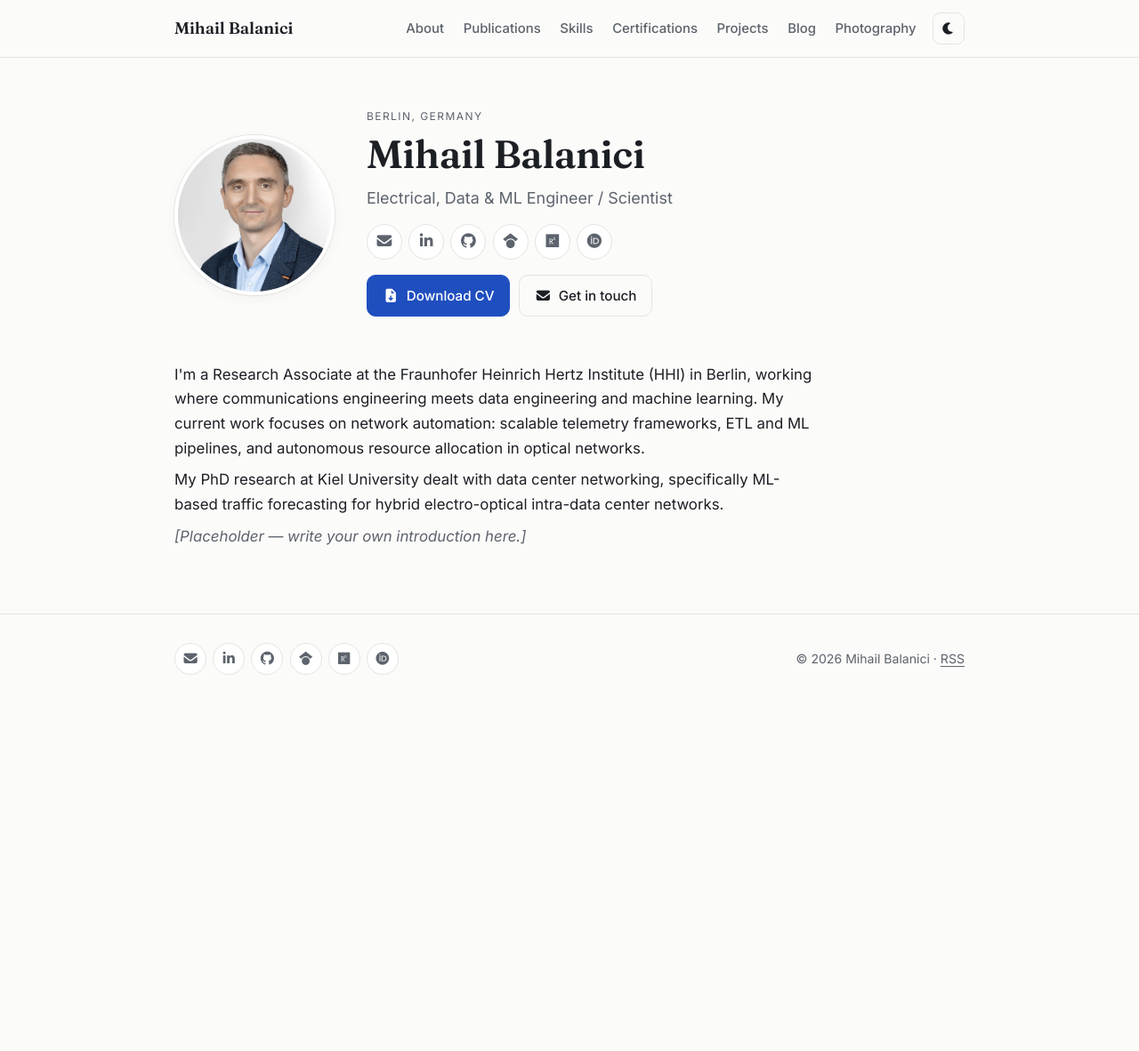
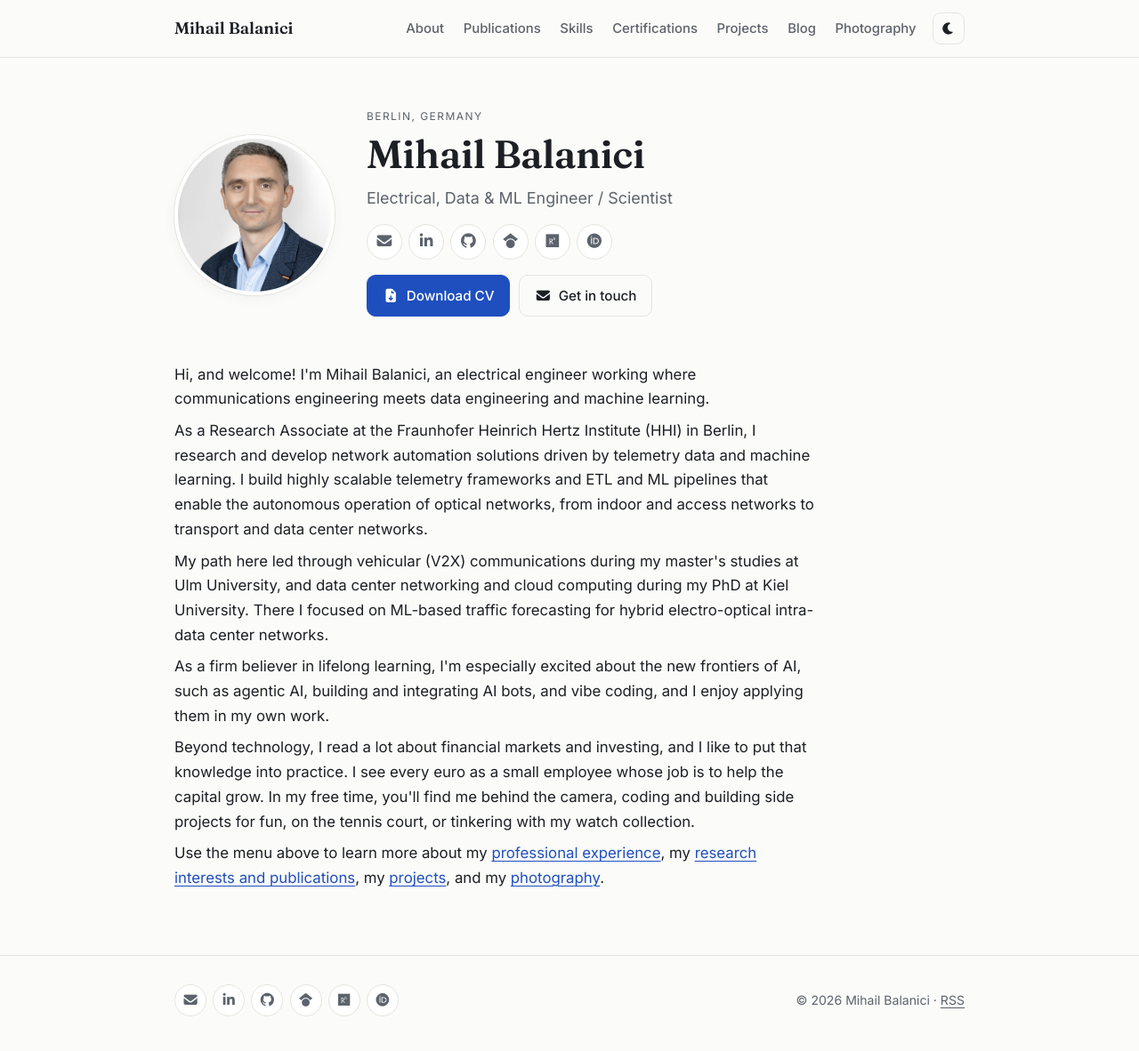
Before and after one commit to mihailbalanici/mihailbalanici.github.io, a Jekyll site: the page built from index.html, in a window 1280 px wide and 1183 px high. Shown: the whole window at 89% size. Built offline with Jekyll 4.4.1, drawn with Linux system fonts in a browser that asks for light colours.

Commit message:
Updates on the Home Page within index.html

```diff
--- a/index.html
+++ b/index.html
@@ -17,13 +17,37 @@ title: Home
 </section>
 
 <section class="about prose">
-  <!-- ✏️ Replace this placeholder with the text you write about yourself. -->
   <p>
-    I'm a Research Associate at the Fraunhofer Heinrich Hertz Institute (HHI) in Berlin, working where communications engineering meets data engineering and machine learning.
-    My current work focuses on network automation: scalable telemetry frameworks, ETL and ML pipelines, and autonomous resource allocation in optical networks.
+    Hi, and welcome! I'm Mihail Balanici, an electrical engineer working where communications
+    engineering meets data engineering and machine learning.
   </p>
   <p>
-    My PhD research at Kiel University dealt with data center networking, specifically ML-based traffic forecasting for hybrid electro-optical intra-data center networks.
+    As a Research Associate at the Fraunhofer Heinrich Hertz Institute (HHI) in Berlin, I research and
+    develop network automation solutions driven by telemetry data and machine learning. I build highly
+    scalable telemetry frameworks and ETL and ML pipelines that enable the autonomous operation of
+    optical networks, from indoor and access networks to transport and data center networks.
   </p>
-  <p class="placeholder-note">[Placeholder — write your own introduction here.]</p>
+  <p>
+    My path here led through vehicular (V2X) communications during my master's studies at Ulm University,
+    and data center networking and cloud computing during my PhD at Kiel University. There I focused on
+    ML-based traffic forecasting for hybrid electro-optical intra-data center networks.
+  </p>
+  <p>
+    As a firm believer in lifelong learning, I'm especially excited about the new frontiers of AI, such as
+    agentic AI, building and integrating AI bots, and vibe coding, and I enjoy applying them in my own
+    work.
+  </p>
+  <p>
+    Beyond technology, I read a lot about financial markets and investing, and I like to put that knowledge
+    into practice. I see every euro as a small employee whose job is to help the capital grow. In my free
+    time, you'll find me behind the camera, coding and building side projects for fun, on the tennis court,
+    or tinkering with my watch collection.
+  </p>
+  <p>
+    Use the menu above to learn more about my
+    <a href="{{ '/about/' | relative_url }}">professional experience</a>, my
+    <a href="{{ '/publications/' | relative_url }}">research interests and publications</a>, my
+    <a href="{{ '/projects/' | relative_url }}">projects</a>, and my
+    <a href="{{ '/photography/' | relative_url }}">photography</a>.
+  </p>
 </section>
```
